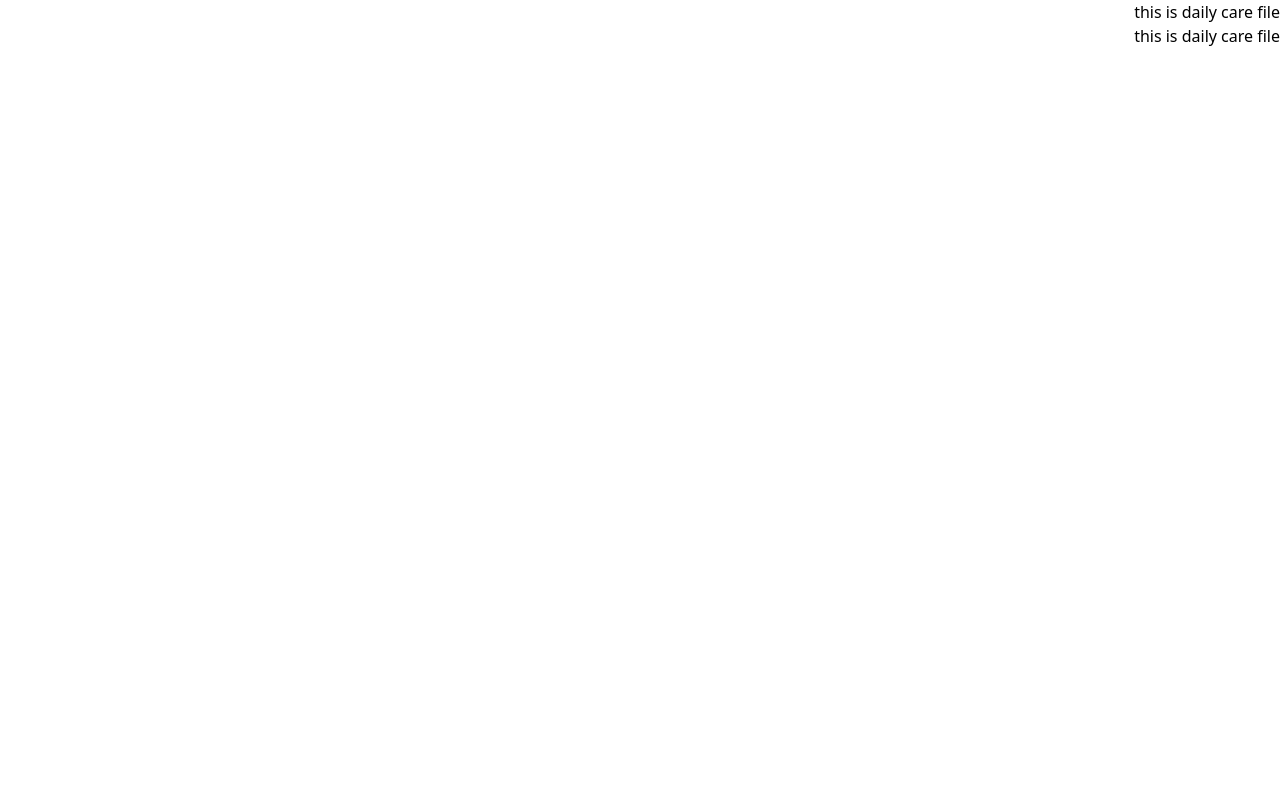
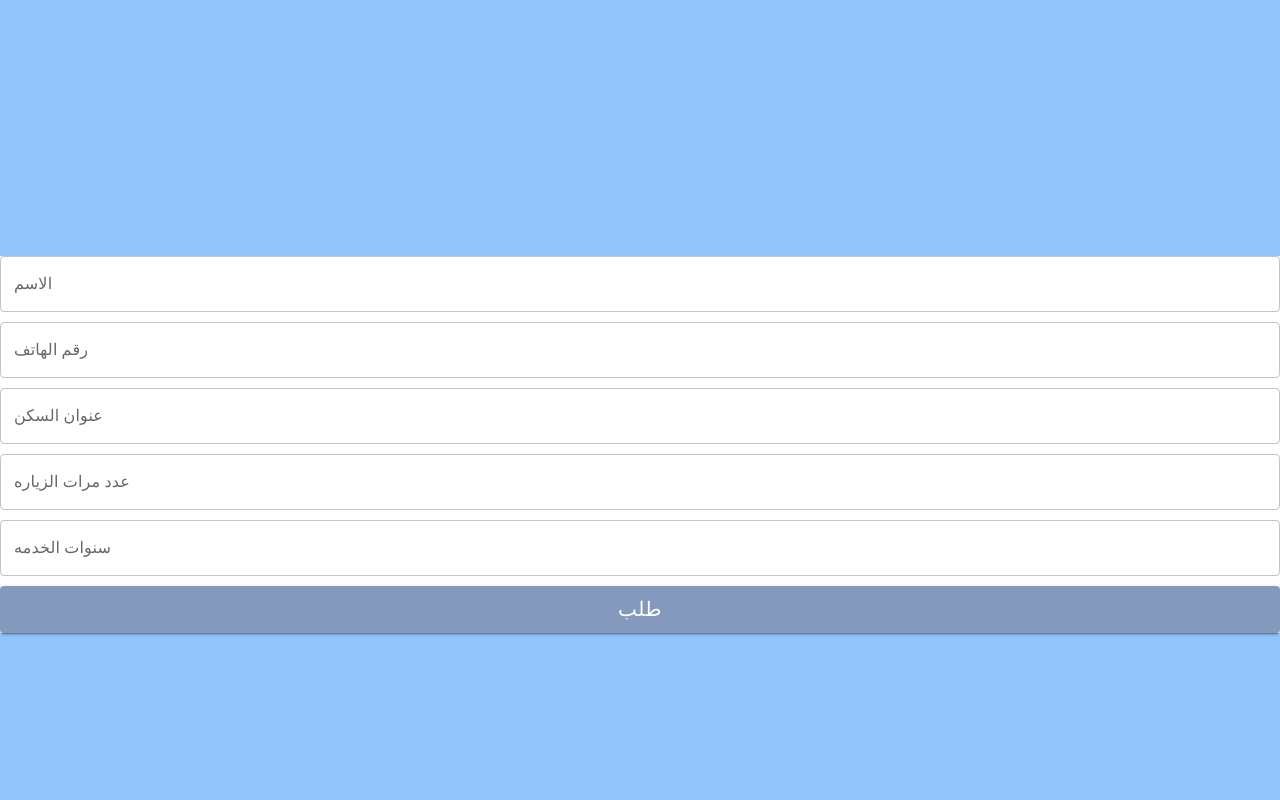
Before and after one commit to programmermary/capstone, a React (Create React App) app: page /dailycare in a window 1280 px wide. Shown: the top 800 px of the page. Built offline with nearby package versions, Linux system fonts and the light colour scheme.

Commit message:
add DailyCare info

```diff
--- a/src/components/pages/DailyCare.jsx
+++ b/src/components/pages/DailyCare.jsx
@@ -1,9 +1,31 @@
 import React from 'react'
+import Box from '@mui/material/Box';
+import Button from '@mui/material/Button';
+import TextField from '@mui/material/TextField';
+
+
+
 
 export default function DailyCare() {
   return (
-    <div>
-      <h1>this is daily care file</h1>
+    <div className='form-div h-full'>
+       <div className='bg-blue-300  h-64 w-full'> </div>
+    <div className='image bg-gray-300 w-full h-1/2 rounded-full flex justify-center items-center'>
+
     </div>
+
+     <Box sx={{display:'flex', flexDirection:'column' , gap:'10px'}}>
+     <TextField id="outlined-basic" label="الاسم" variant="outlined" />
+     <TextField id="outlined-basic" label="رقم الهاتف" variant="outlined" />
+     <TextField id="outlined-basic" label="  عنوان السكن " variant="outlined" />
+
+     <TextField id="outlined-basic" label=" عدد مرات الزياره" variant="outlined" />
+     <TextField id="outlined-basic" label=" سنوات الخدمه" variant="outlined" />
+
+
+  <Button sx={{backgroundColor:'#8598BE',fontSize:'20px' }} variant="contained">طلب</Button>
+     </Box>
+
+  </div>
   )
 }
```
